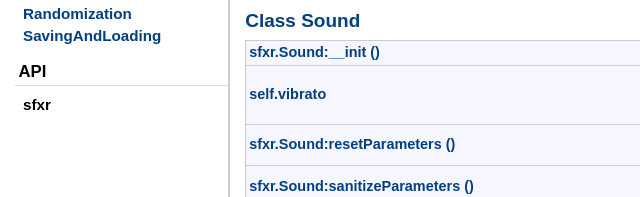
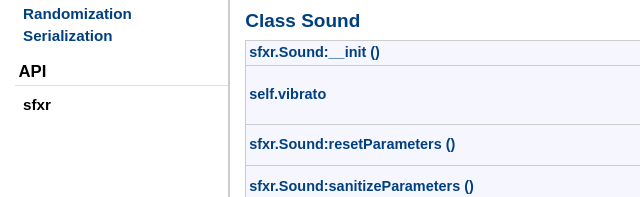
Before and after one commit to nucular/sfxrlua, a plain HTML site: page doc/api/sfxr.html in a window 1280 px wide. Shown: the part 364-561 px from the top of the page, 0-640 px from the left. Drawn offline with Linux system fonts and the light colour scheme.

Commit message:
Renamed SavingAndLoading too

```diff
--- a/doc/api/sfxr.html
+++ b/doc/api/sfxr.html
@@ -43,7 +43,7 @@
 <li><a href="#Highpass">Highpass</a></li>
 <li><a href="#Vibrato">Vibrato</a></li>
 <li><a href="#Randomization">Randomization</a></li>
-<li><a href="#SavingAndLoading">SavingAndLoading</a></li>
+<li><a href="#Serialization">Serialization</a></li>
 </ul>
 
 
@@ -404,7 +404,7 @@ Decay_Sustain_Release_.28ADSR.29_envelope">ASD envelope</a> that controls the so
 	<td class="summary">Randomize all sound parameters to generate a "blip" sound</td>
 	</tr>
 </table>
-<h2><a href="#SavingAndLoading">SavingAndLoading</a></h2>
+<h2><a href="#Serialization">Serialization</a></h2>
 <table class="function_list">
 	<tr>
 	<td class="name" nowrap><a href="#sfxr.Sound:exportWAV">sfxr.Sound:exportWAV (f[, rate=44100[, depth=0]])</a></td>
@@ -1650,7 +1650,7 @@ Decay_Sustain_Release_.28ADSR.29_envelope">ASD envelope</a> that controls the so
 
 </dd>
 </dl>
-    <h2 class="section-header "><a name="SavingAndLoading"></a>SavingAndLoading</h2>
+    <h2 class="section-header "><a name="Serialization"></a>Serialization</h2>
 
     <dl class="function">
     <dt>
@@ -1792,7 +1792,7 @@ Decay_Sustain_Release_.28ADSR.29_envelope">ASD envelope</a> that controls the so
 </div> <!-- id="main" -->
 <div id="about">
 <i>generated by <a href="http://github.com/stevedonovan/LDoc">LDoc 1.4.3</a></i>
-<i style="float:right;">Last updated 2016-06-12 01:12:38 </i>
+<i style="float:right;">Last updated 2016-06-12 01:18:55 </i>
 </div> <!-- id="about" -->
 </div> <!-- id="container" -->
 </body>
```
Also changed, not shown: doc/index.html (+4 -4 lines), 1 other file.
